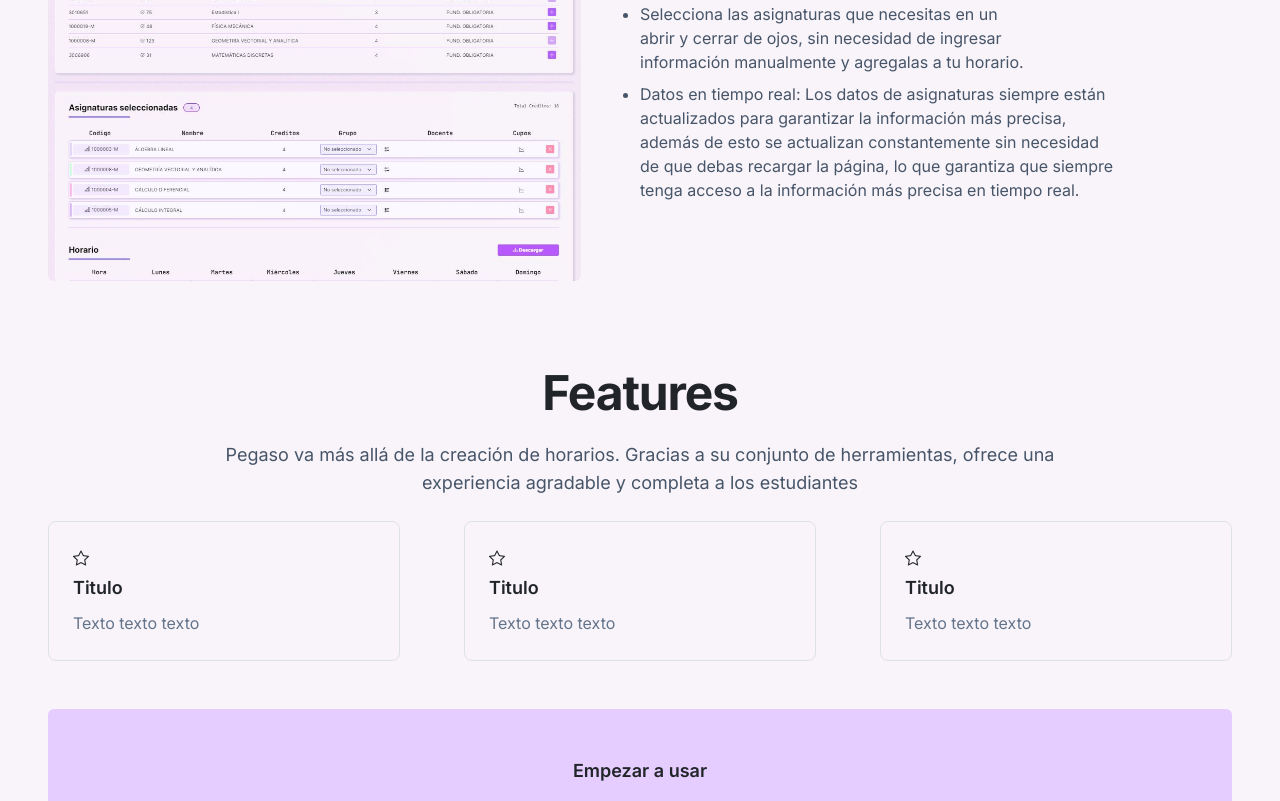
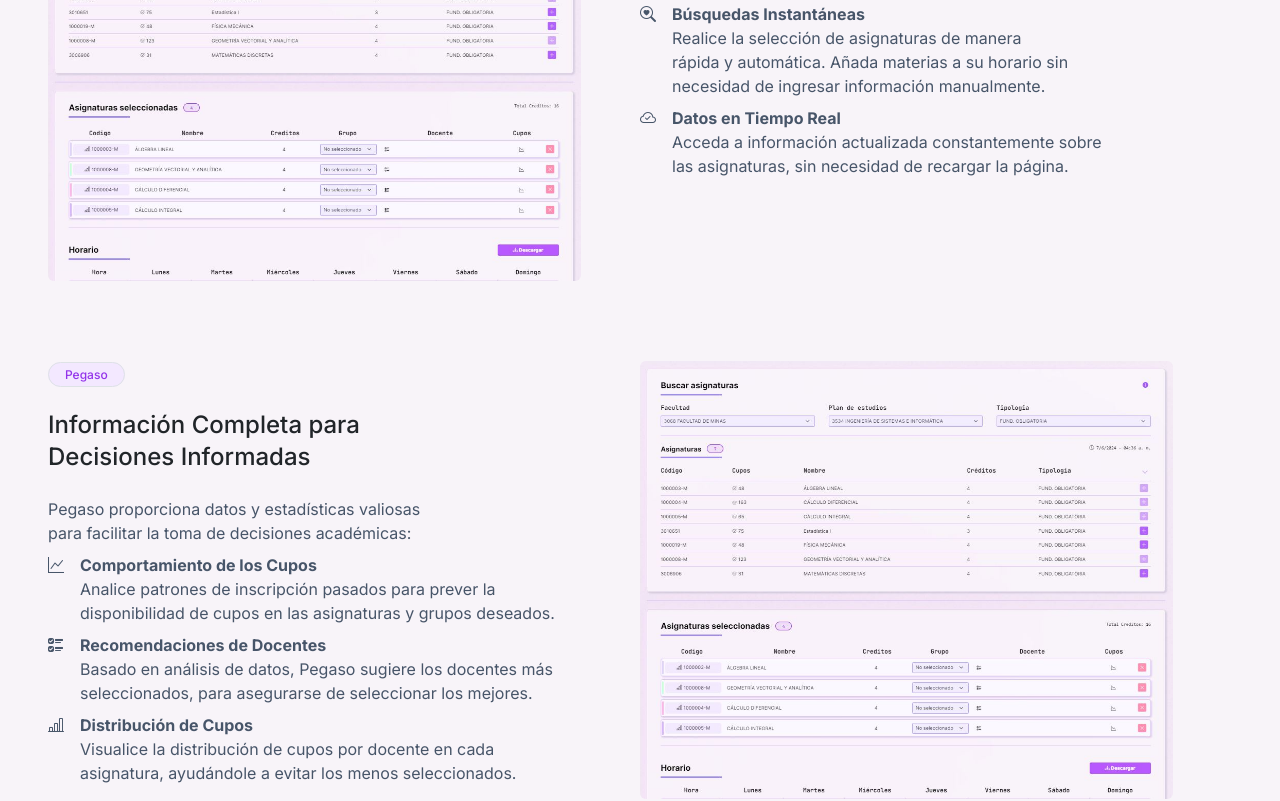
Before and after one commit to kblandonv/pegaso, a SvelteKit app: page / in a window 1280 px wide. Shown: the part 1140-1941 px from the top of the page. Built offline with nearby package versions, Linux system fonts and the light colour scheme.

Commit message:
add content and improve landig page

```diff
--- a/src/routes/+page.js
+++ b/src/routes/+page.js
@@ -1,3 +1,2 @@
 export const ssr = true;
-export const csr = true;
 export const prerender = true;
--- a/src/routes/+page.svelte
+++ b/src/routes/+page.svelte
@@ -20,7 +20,7 @@
 	<main class="mt-7 mb-5">
 		<section>
 			<div class="mx-auto my-4 flex max-w-4xl flex-col items-center justify-center">
-				<h3 class="mt-6 text-center text-4xl font-bold lg:text-5xl lg:tracking-tight">Acerca de</h3>
+				<h3 class="mt-6 text-center text-4xl font-bold lg:text-5xl lg:tracking-tight">Más que un horario</h3>
 				<p class="mt-4 text-center text-lg text-slate-600 [text-wrap:pretty]">
 					Pegaso va más allá de la creación de horarios. Gracias a su conjunto de herramientas,
 					ofrece una experiencia agradable y completa a los estudiantes
@@ -45,29 +45,81 @@
 								asignaturas rapida e instantanea.
 							</p>
 
-							<ul class="list-disc mt-2 grid gap-y-2">
-								<li>Selecciona las asignaturas que necesitas en un abrir
-									y cerrar de ojos, sin necesidad de ingresar información manualmente y agregalas a tu
-									horario.
-								</li>
+							<div class="d-flex align-items-top gap-3 mt-2">
+								<i class="bi bi-search-heart"></i>
+								<div>
+									<strong>Búsquedas Instantáneas</strong>
+									<p>Realice la selección de asignaturas de manera rápida y automática. Añada materias a su horario sin necesidad de ingresar información manualmente.</p>
+								</div>
+							</div>
 
-								<li>
-									Datos en tiempo real: Los datos de asignaturas siempre están actualizados para garantizar la información más precisa, además de esto se actualizan constantemente sin necesidad de que debas recargar la página, lo que garantiza que siempre tenga acceso a la información más precisa en tiempo real.
-								</li>
-							</ul>
+							<div class="d-flex align-items-top gap-3 mt-2">
+								<i class="bi bi-cloud-check"></i>
+								<div>
+									<strong>Datos en Tiempo Real</strong>
+									<p>Acceda a información actualizada constantemente sobre las asignaturas, sin necesidad de recargar la página.</p>
+								</div>
+							</div>
+
 						</div>
 
 					</div>
 				</div>
+
+				<div class="grid py-10 md:grid-cols-2">
+					<div class="col-span-1 max-w-lg">
+						<FeatureBadge />
+
+						<h3 class="mt-4 text-2xl font-medium [text-wrap:balance]">Información Completa para Decisiones Informadas</h3>
+
+
+						<div class="mt-4 text-slate-600 [text-wrap:balance]">
+							<p>
+								Pegaso proporciona datos y estadísticas valiosas para facilitar la toma de decisiones académicas:
+							</p>
+
+							<div class="d-flex align-items-top gap-3 mt-2">
+								<i class="bi bi-graph-up"></i>
+								<div>
+									<strong>Comportamiento de los Cupos</strong>
+									<p>Analice patrones de inscripción pasados para prever la disponibilidad de cupos en las asignaturas y grupos deseados.</p>
+								</div>
+							</div>
+
+							<div class="d-flex align-items-top gap-3 mt-2">
+								<i class="bi bi-ui-checks"></i>
+								<div>
+									<strong>Recomendaciones de Docentes</strong>
+									<p>Basado en análisis de datos, Pegaso sugiere los docentes más seleccionados, para asegurarse de seleccionar los mejores.</p>
+								</div>
+							</div>
+
+							<div class="d-flex align-items-top gap-3 mt-2">
+								<i class="bi bi-bar-chart-line"></i>
+								<div>
+									<strong>Distribución de Cupos</strong>
+									<p>Visualice la distribución de cupos por docente en cada asignatura, ayudándole a evitar los menos seleccionados.</p>
+								</div>
+							</div>
+
+						</div>
+
+					</div>
+
+					<div class="col-span-1">
+						<img src={ShotBusqueda} draggable="false" class="img-feature rounded" alt="mockup">
+					</div>
+
+				</div>
+
 			</div>
 		</section>
 
 		<section>
 			<div class="mx-auto my-4 flex max-w-4xl flex-col items-center justify-center">
-				<h3 class="mt-4 text-center text-4xl font-bold lg:text-5xl lg:tracking-tight">Features</h3>
+				<h3 class="mt-4 text-center text-4xl font-bold lg:text-5xl lg:tracking-tight">Diseñado para ti</h3>
 				<p class="mt-4 text-center text-lg text-slate-600 [text-wrap:pretty]">
-					Pegaso va más allá de la creación de horarios. Gracias a su conjunto de herramientas,
-					ofrece una experiencia agradable y completa a los estudiantes
+					Pegaso está diseñado para el estudiante, por lo tanto se enfoca en la facilidad de uso y la experiencia del usuario.
 				</p>
 			</div>
 
@@ -75,24 +127,24 @@
 				<div class="flex flex-col items-start gap-1 rounded-lg border p-4">
 					<i class="bi bi-star"></i>
 					<div>
-						<h3 class="text-lg font-semibold">Titulo</h3>
-						<p class="mt-2 leading-relaxed text-slate-500">Texto texto texto</p>
+						<h3 class="text-lg font-semibold">Detección Inteligente de Conflictos</h3>
+						<p class="mt-2 leading-relaxed text-slate-500">Pegaso identifica y previene conflictos de programación. Reciba alertas claras sobre posibles solapamientos de horarios, ahorrándole tiempo y evitando frustraciones.</p>
 					</div>
 				</div>
 
 				<div class="flex flex-col items-start gap-1 rounded-lg border p-4">
 					<i class="bi bi-star"></i>
 					<div>
-						<h3 class="text-lg font-semibold">Titulo</h3>
-						<p class="mt-2 leading-relaxed text-slate-500">Texto texto texto</p>
+						<h3 class="text-lg font-semibold">Selección Automática</h3>
+						<p class="mt-2 leading-relaxed text-slate-500">El horario seleccionado se guarda automáticamente, eliminando la necesidad de repetir búsquedas cada vez que acceda a la plataforma.</p>
 					</div>
 				</div>
 
 				<div class="flex flex-col items-start gap-1 rounded-lg border p-4">
 					<i class="bi bi-star"></i>
 					<div>
-						<h3 class="text-lg font-semibold">Titulo</h3>
-						<p class="mt-2 leading-relaxed text-slate-500">Texto texto texto</p>
+						<h3 class="text-lg font-semibold">Rendimiento y Usabilidad</h3>
+						<p class="mt-2 leading-relaxed text-slate-500">Pegaso está diseñado para ser rápido, ligero e intuitivo. Con una interfaz limpia, rapida y agradable de usar</p>
 					</div>
 				</div>
 
```
